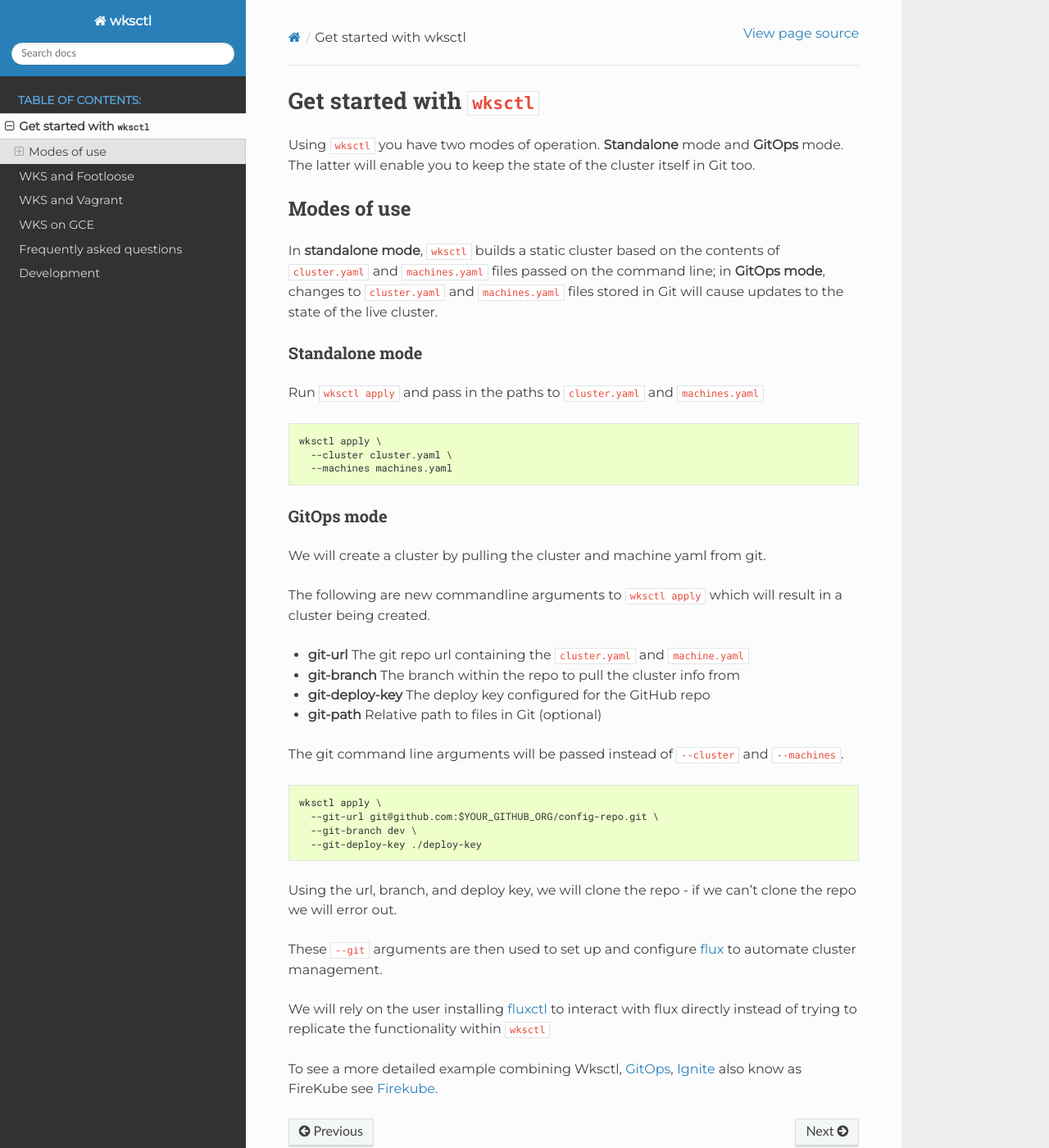
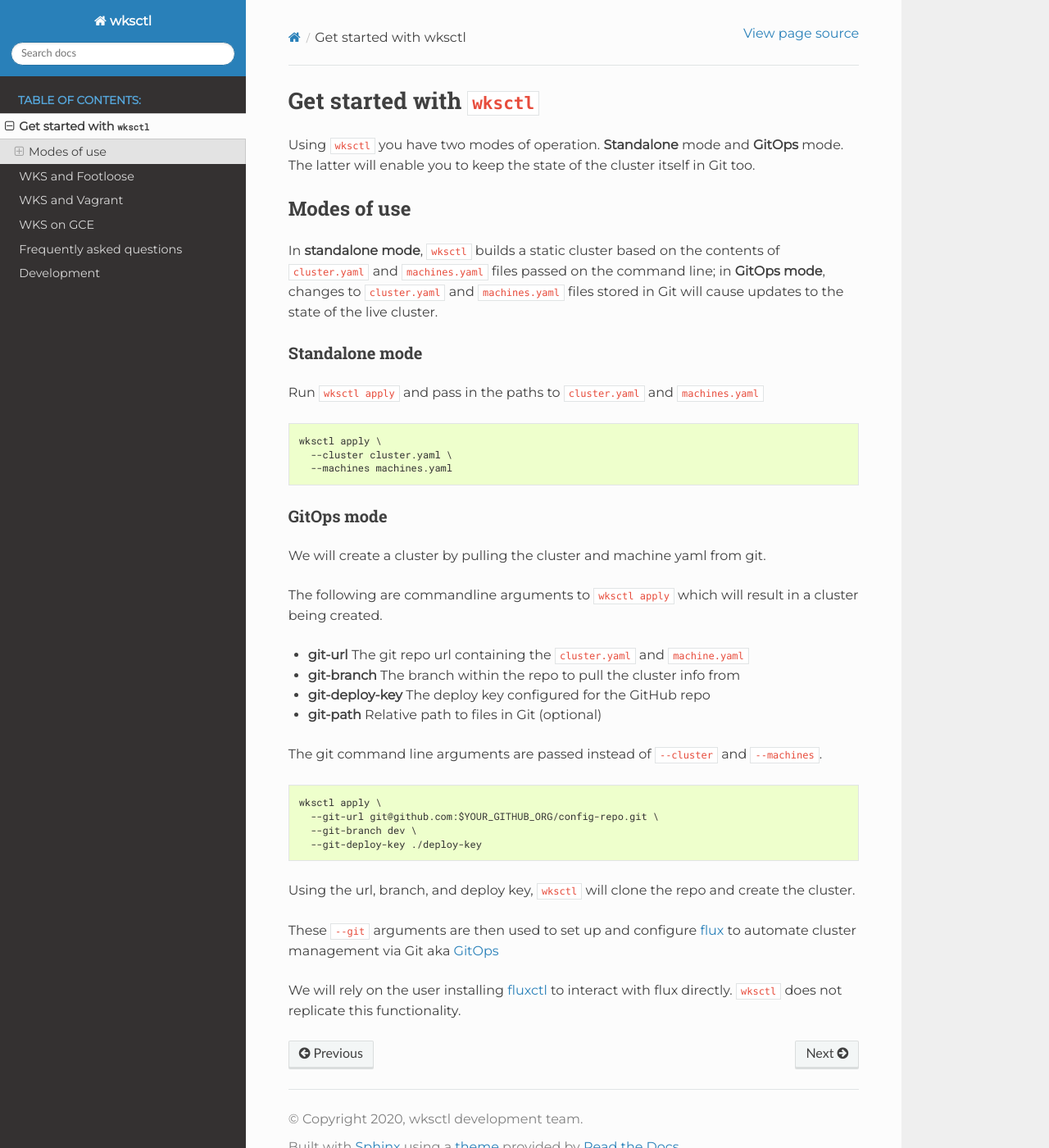
Before and after one commit to weaveworks/wksctl, a Sphinx documentation site: the page built from docs/get-started.md, in a window 1280 px wide and 1400 px high. Shown: the whole window at 82% size. Built offline with Sphinx 7.4.7 and the Read the Docs theme 2.0.0, drawn with Linux system fonts in a browser that asks for light colours.

Commit message:
Fix grammar and new firekube page

````diff
--- a/docs/get-started.md
+++ b/docs/get-started.md
@@ -20,14 +20,14 @@ wksctl apply \
 
 We will create a cluster by pulling the cluster and machine yaml from git.
 
-The following are new commandline arguments to `wksctl apply` which will result in a cluster being created.
+The following are commandline arguments to `wksctl apply` which will result in a cluster being created.
 
 - **git-url** The git repo url containing the `cluster.yaml` and `machine.yaml`
 - **git-branch**  The branch within the repo to pull the cluster info from
 - **git-deploy-key** The deploy key configured for the GitHub repo
 - **git-path** Relative path to files in Git (optional)
 
-The git command line arguments will be passed instead of `--cluster` and `--machines`.
+The git command line arguments are passed instead of `--cluster` and `--machines`.
 
 ```console
 wksctl apply \
@@ -36,10 +36,8 @@ wksctl apply \
   --git-deploy-key ./deploy-key
 ```
 
-Using the url, branch, and deploy key, we will clone the repo - if we can't clone the repo we will error out.
+Using the url, branch, and deploy key, `wksctl` will clone the repo and create the cluster.
 
-These `--git` arguments are then used to set up and configure [flux](https://www.weave.works/oss/flux/) to automate cluster management.
+These `--git` arguments are then used to set up and configure [flux](https://www.weave.works/oss/flux/) to automate cluster management via Git aka [GitOps](https://www.weave.works/technologies/gitops/)
 
-We will rely on the user installing [fluxctl](https://docs.fluxcd.io/en/latest/references/fluxctl.html#installing-fluxctl) to interact with flux directly instead of trying to replicate the functionality within `wksctl`
-
-To see a more detailed example combining Wksctl, [GitOps](https://www.weave.works/technologies/gitops/), [Ignite](https://ignite.readthedocs.io/en/stable/) also know as FireKube see [Firekube](https://github.com/weaveworks/wks-quickstart-firekube).
+We will rely on the user installing [fluxctl](https://docs.fluxcd.io/en/latest/references/fluxctl.html#installing-fluxctl) to interact with flux directly.  `wksctl` does not replicate this functionality.
````
Also changed, not shown: docs/wks-and-firekube.md (added, +7 -0 lines).
